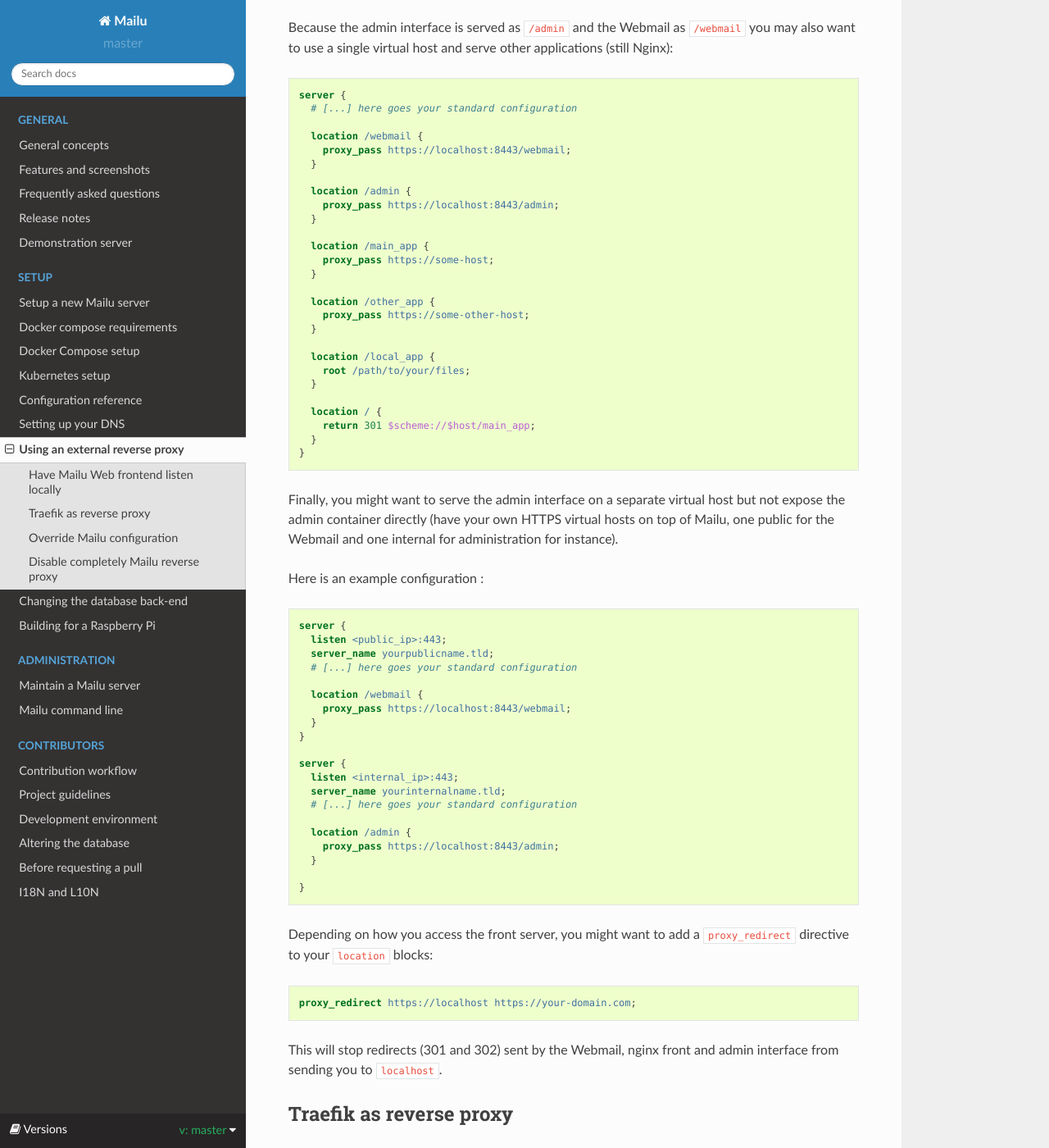
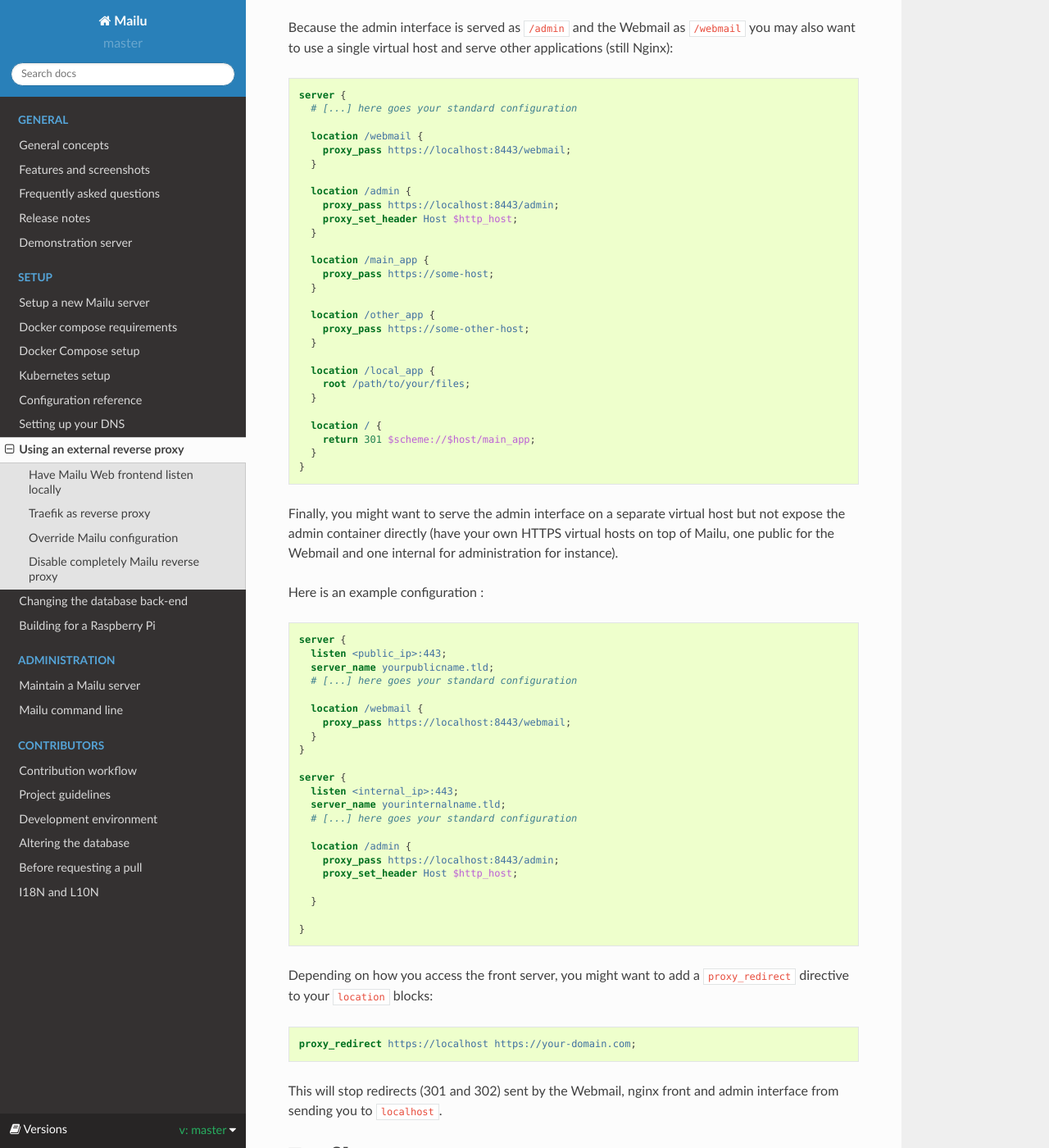
Before and after one commit to Mailu/Mailu, a Sphinx documentation site: the page built from docs/reverse.rst, in a window 1280 px wide and 1400 px high, scrolled down 1370 px. Shown: the whole window at 82% size. Built offline with Sphinx 7.4.7 and the Read the Docs theme 2.0.0, drawn with Linux system fonts in a browser that asks for light colours; formulas are drawn with MathJax 3.

Commit message:
proxy_set_header required for admin
See #848 and #1313

```diff
--- a/docs/reverse.rst
+++ b/docs/reverse.rst
@@ -61,6 +61,7 @@ Because the admin interface is served as ``/admin`` and the Webmail as ``/webmai
 
     location /admin {
       proxy_pass https://localhost:8443/admin;
+      proxy_set_header Host $http_host;
     }
 
     location /main_app {
@@ -103,6 +104,8 @@ Here is an example configuration :
 
     location /admin {
       proxy_pass https://localhost:8443/admin;
+      proxy_set_header Host $http_host;
+
     }
 
   }
```
